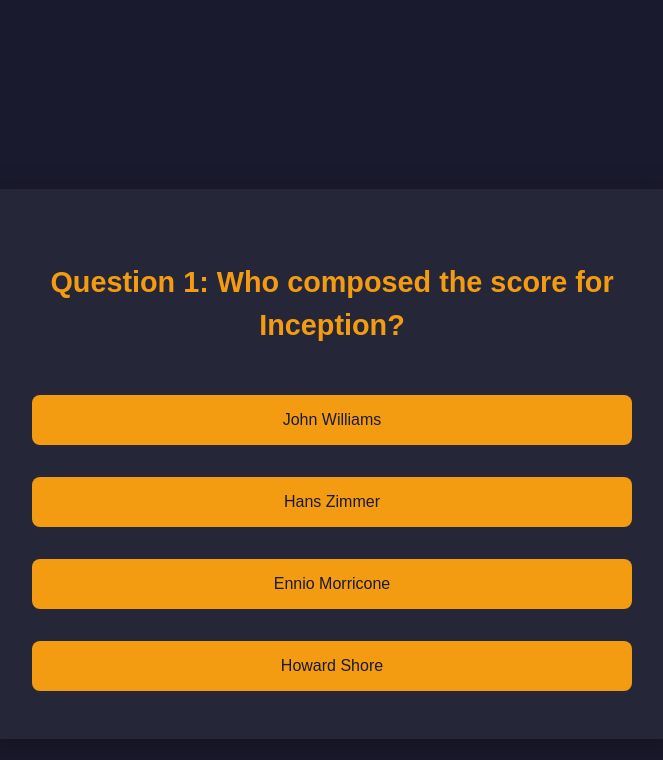
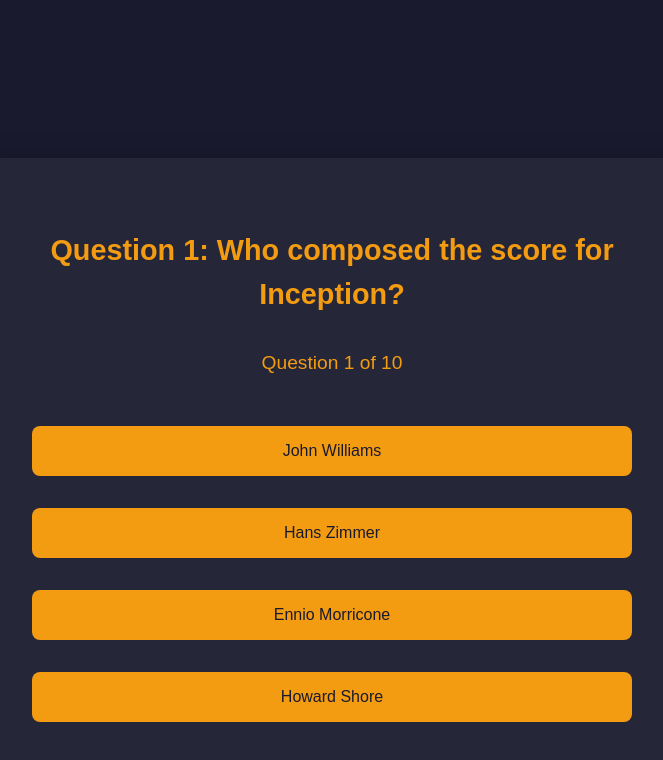
Before and after one commit to DanSmith8011/film-quiz-project, a React (Vite) app: page / in a window 1280 px wide. Both pictures are taken after a click on the button "Start Quiz". Shown: the top 760 px of the page, without its empty margins (308-971 px from the left). Built offline with nearby package versions, Linux system fonts and the light colour scheme.

Commit message:
Add question counter to Quiz component

```diff
--- a/src/App.css
+++ b/src/App.css
@@ -92,3 +92,9 @@
     font-size: 1rem;
   }
 }
+
+.quiz p {
+  font-size: 1.2rem;
+  margin-bottom: 1rem;
+  color: #f39c12;
+}
--- a/src/Components/Quiz.jsx
+++ b/src/Components/Quiz.jsx
@@ -35,15 +35,18 @@
         setCurrentQuestionIndex(currentQuestionIndex + 1);
     }
 }
+
 return (
     <div className="quiz">
         <h2>Question {currentQuestionIndex + 1}: {currentQuestion.question}</h2>
 
-<div className='answer-section'>
-{currentQuestion.options.map((option) => (
-    <button key={option} onClick={() => handleAnswerClick(option)}>{option}</button>
-))}
-</div>
+       <p> Question {currentQuestionIndex + 1} of {questions.length}</p>
+
+        <div className='answer-section'>
+            {currentQuestion.options.map((option) => (
+                <button key={option} onClick={() => handleAnswerClick(option)}>{option}</button>
+            ))}
+        </div>
     </div>
 )}
 
```
